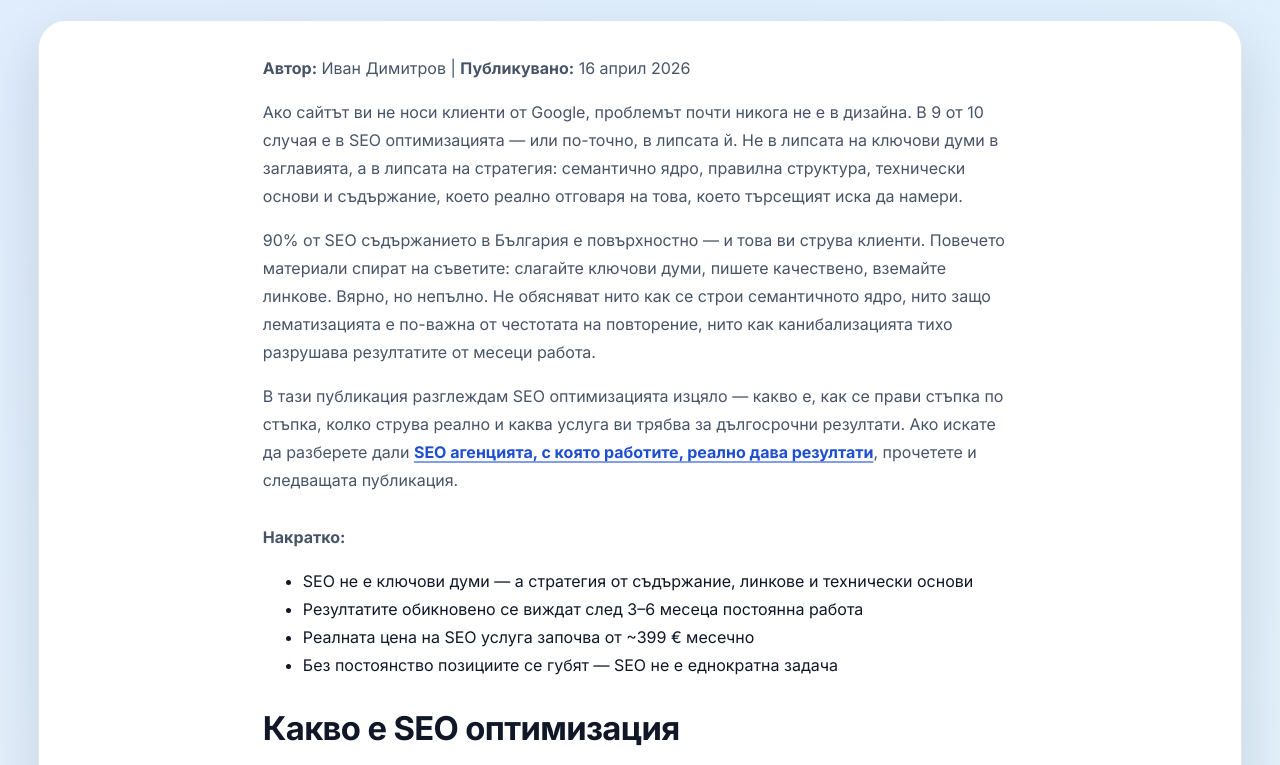
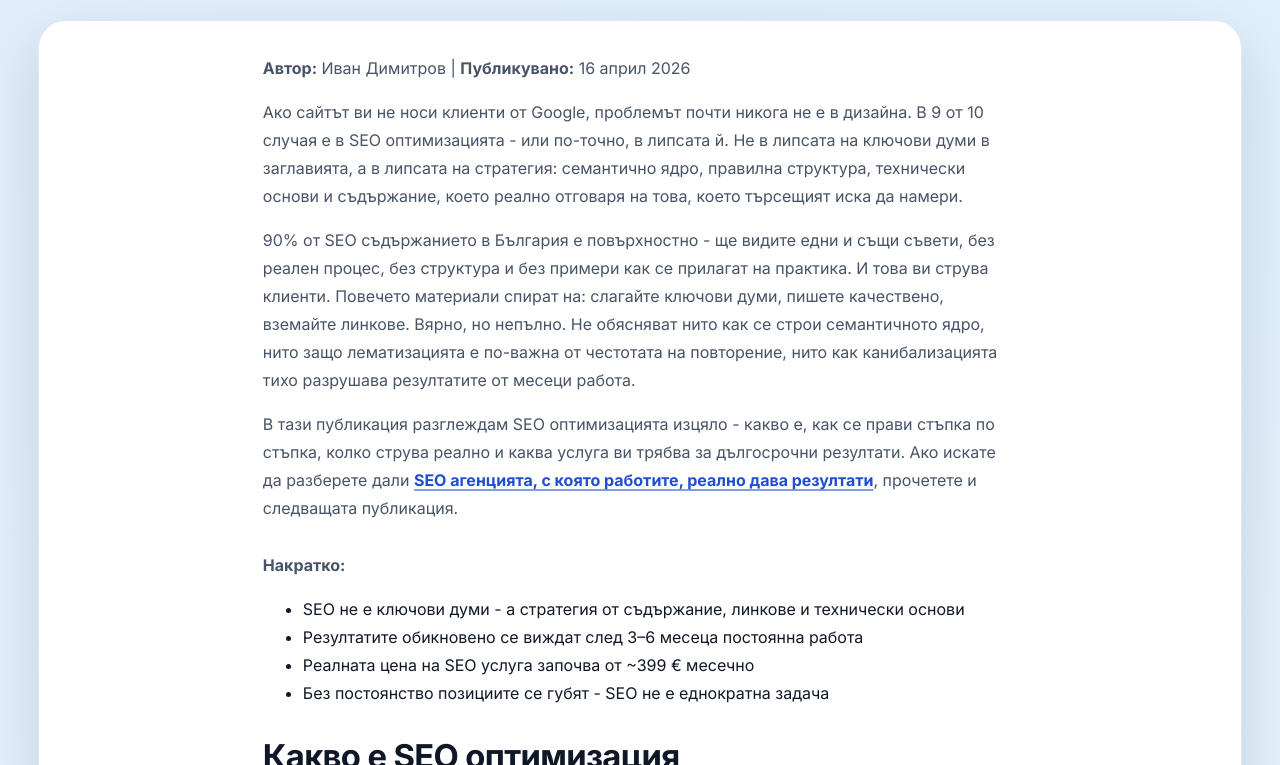
Before and after one commit to inweblife/inweblife, a Next.js app: page /seo-optimizaciya-na-ueb-sait in a window 1280 px wide. Shown: the part 615-1380 px from the top of the page. Built offline with nearby package versions, Linux system fonts and the light colour scheme; no server answers.

Commit message:
Update seo-optimizaciya-na-ueb-sait.js

```diff
--- a/pages/seo-optimizaciya-na-ueb-sait.js
+++ b/pages/seo-optimizaciya-na-ueb-sait.js
@@ -13,7 +13,7 @@ const articleSchema = {
   "@type": "Article",
   headline: "SEO оптимизация на уеб сайт - цени, процес и стратегия",
   description:
-    "Какво е SEO оптимизация, как се прави оптимизация на уеб сайт стъпка по стъпка, колко струва и каква SEO услуга ви трябва за дългосрочни резултати.",
+    "Какво е SEO оптимизация и колко струва? Вижте как се прави, кога има резултати и как да изберете правилната стратегия за своя сайт.",
   image: [`${SITE_URL}/og/seo-optimisation.png`],
   author: {
     "@type": "Person",
@@ -164,20 +164,21 @@ const SeoOptimizaciya = () => {
             </p>
             <p>
               Ако сайтът ви не носи клиенти от Google, проблемът почти никога не е в дизайна.
-              В 9 от 10 случая е в SEO оптимизацията — или по-точно, в липсата й. Не в липсата
+              В 9 от 10 случая е в SEO оптимизацията - или по-точно, в липсата й. Не в липсата
               на ключови думи в заглавията, а в липсата на стратегия: семантично ядро, правилна
               структура, технически основи и съдържание, което реално отговаря на това, което
               търсещият иска да намери.
             </p>
             <p>
-              90% от SEO съдържанието в България е повърхностно — и това ви струва клиенти.
-              Повечето материали спират на съветите: слагайте ключови думи, пишете качествено,
-              вземайте линкове. Вярно, но непълно. Не обясняват нито как се строи семантичното
+              90% от SEO съдържанието в България е повърхностно - ще видите едни и същи
+              съвети, без реален процес, без структура и без примери как се прилагат на
+              практика. И това ви струва клиенти. Повечето материали спират на: слагайте
+              ключови думи, пишете качествено, вземайте линкове. Вярно, но непълно. Не обясняват нито как се строи семантичното
               ядро, нито защо лематизацията е по-важна от честотата на повторение, нито как
               канибализацията тихо разрушава резултатите от месеци работа.
             </p>
             <p>
-              В тази публикация разглеждам SEO оптимизацията изцяло — какво е, как се прави
+              В тази публикация разглеждам SEO оптимизацията изцяло - какво е, как се прави
               стъпка по стъпка, колко струва реално и каква услуга ви трябва за дългосрочни
               резултати. Ако искате да разберете дали{" "}
               <Link href="/telemarketing-seo">
@@ -190,10 +191,10 @@ const SeoOptimizaciya = () => {
           <section aria-label="Накратко">
             <p><strong>Накратко:</strong></p>
             <ul>
-              <li>SEO не е ключови думи — а стратегия от съдържание, линкове и технически основи</li>
+              <li>SEO не е ключови думи - а стратегия от съдържание, линкове и технически основи</li>
               <li>Резултатите обикновено се виждат след 3–6 месеца постоянна работа</li>
               <li>Реалната цена на SEO услуга започва от ~399&nbsp;€ месечно</li>
-              <li>Без постоянство позициите се губят — SEO не е еднократна задача</li>
+              <li>Без постоянство позициите се губят - SEO не е еднократна задача</li>
             </ul>
           </section>
 
@@ -307,11 +308,11 @@ const SeoOptimizaciya = () => {
             </p>
             <p><strong>Как изглежда работещото SEO:</strong></p>
             <ol>
-              <li><strong>Семантично ядро</strong> — всички заявки, групирани по теми и намерение</li>
-              <li><strong>Структура на сайта</strong> — URL архитектура, pillar pages, supporting articles</li>
-              <li><strong>Съдържание</strong> — content clusters, лематизация, покритие на темата</li>
-              <li><strong>Линкове</strong> — вътрешно налинкване + авторитетни обратни линкове</li>
-              <li><strong>Техническа основа</strong> — скорост, мобилен изглед, sitemap, schema markup</li>
+              <li><strong>Семантично ядро</strong> - всички заявки, групирани по теми и намерение</li>
+              <li><strong>Структура на сайта</strong> - URL архитектура, pillar pages, supporting articles</li>
+              <li><strong>Съдържание</strong> - content clusters, лематизация, покритие на темата</li>
+              <li><strong>Линкове</strong> - вътрешно налинкване + авторитетни обратни линкове</li>
+              <li><strong>Техническа основа</strong> - скорост, мобилен изглед, sitemap, schema markup</li>
             </ol>
 
             <h3>Семантично ядро и лематизация - основата се поставя при изграждането</h3>
@@ -436,26 +437,26 @@ const SeoOptimizaciya = () => {
             </p>
             <ul>
               <li>
-                <strong>Съдържание</strong> — минимум 4 статии месечно, всяка изградена около
+                <strong>Съдържание</strong> - минимум 4 статии месечно, всяка изградена около
                 конкретен ключов клъстер от семантичното ядро, с лематизирано покритие,
                 вътрешни линкове и schema markup. Писането и публикуването на 4 статии от
-                1000–2000 думи е пълноценна работна задача — не фоново занимание.
+                1000–2000 думи е пълноценна работна задача - не фоново занимание.
               </li>
               <li>
-                <strong>Link building</strong> — 2 до 4 качествени обратни линка от тематично
+                <strong>Link building</strong> - 2 до 4 качествени обратни линка от тематично
                 свързани домейни. Не от директории, не от PBN мрежи. Реален outreach,
                 guest публикации, партньорства.
               </li>
               <li>
-                <strong>Технически одит</strong> — проверка за 404 грешки и пренасочвания,
+                <strong>Технически одит</strong> - проверка за 404 грешки и пренасочвания,
                 анализ на Core Web Vitals, следене на индексирането в Search Console,
                 мобилен изглед. Техническите проблеми се натрупват и ако не се следят,
                 разрушават постигнатите позиции.
               </li>
               <li>
-                <strong>Репортинг</strong> — месечен доклад от Google Analytics 4 и Search
+                <strong>Репортинг</strong> - месечен доклад от Google Analytics 4 и Search
                 Console: трафик, класирани заявки, импресии, CTR, конверсии. Без данни
-                няма посока — имате дейност без стратегия.
+                няма посока - имате дейност без стратегия.
               </li>
             </ul>
 
@@ -465,7 +466,8 @@ const SeoOptimizaciya = () => {
               <strong>399 евро на месец</strong>. Включва: 4 публикации месечно (изследване,
               писане, оптимизация, публикуване), 2 качествени обратни линка, месечен технически
               одит и доклад от Search Console. Подходящ за малък до среден бизнес с регионална
-              или нишова конкуренция.
+              или нишова конкуренция. Ако някой ви предлага SEO за 100–200 евро, той не
+              намалява цената - намалява работата.
             </p>
             <p>
               Средният пакет е в диапазона <strong>599–799 евро месечно</strong> и добавя:
@@ -519,7 +521,7 @@ const SeoOptimizaciya = () => {
               оптимизация покрива темата в цялост. Supporting articles покриват конкретни
               аспекти: on-page SEO чеклист, как се изгражда backlink профил, какво е Core Web
               Vitals. Всеки supporting article линква обратно към pillar page-а и към свързаните
-              supporting articles. Google вижда свързана мрежа от съдържание по темата —
+              supporting articles. Google вижда свързана мрежа от съдържание по темата -
               и класира целия клъстер по-добре.
             </p>
             <p>
@@ -532,7 +534,7 @@ const SeoOptimizaciya = () => {
             <p>
               Консистентността е по-важна от честотата. По-добре е да публикувате 4 качествени
               статии месечно всеки месец в продължение на година, отколкото 20 статии наведнъж
-              и после нищо. Google следи темпото на публикуване — внезапни пикове без
+              и после нищо. Google следи темпото на публикуване - внезапни пикове без
               последващо съдържание са сигнал за нискокачествено запълване, не за авторитет.
             </p>
 
@@ -542,13 +544,13 @@ const SeoOptimizaciya = () => {
               То разпределя авторитета (link equity) от по-силните към по-слабите страници,
               помага на Google да разбере йерархията на сайта и подобрява потребителското
               изживяване. Всяка нова публикация трябва да съдържа вътрешни линкове към
-              свързани страници — и съществуващите страници трябва да бъдат обновявани с
+              свързани страници - и съществуващите страници трябва да бъдат обновявани с
               линкове към новото съдържание.
             </p>
             <p>
               Анкорните текстове (anchor text) на вътрешните линкове трябва да са описателни
               и да съдържат ключовата дума на целевата страница. &bdquo;Кликнете тук&ldquo; е
-              лош анкор. &bdquo;SEO оптимизация на уеб сайт&ldquo; е добър анкор — казва на
+              лош анкор. &bdquo;SEO оптимизация на уеб сайт&ldquo; е добър анкор - казва на
               Google и на потребителя какво ще намерят след клика.
             </p>
             <p>
@@ -573,7 +575,7 @@ const SeoOptimizaciya = () => {
               Лематизацията не е еднократна задача при написването на статията. В продължаващото
               SEO тя означава редовен преглед на съдържанието с въпроса: покривам ли достатъчно
               форми на темата или само повтарям едни и същи фрази? Search Console показва
-              заявките, за които се появявате на позиции 11–20 — точно на прага на първата
+              заявките, за които се появявате на позиции 11–20 - точно на прага на първата
               страница. Обогатяването на съдържанието с допълнителни форми и семантично
               свързани термини за тези заявки е едно от най-бързите подобрения в SEO.
               Не пишете нова страница - обновявате съществуваща и получавате по-добри позиции
@@ -591,15 +593,15 @@ const SeoOptimizaciya = () => {
               спиране на плащанията. Но изисква постоянство, стратегия и разбиране на процеса.
             </p>
             <p>
-              SEO не е въпрос на това дали ще го направите — а кога. Въпросът е дали ще
+              SEO не е въпрос на това дали ще го направите, а кога. Въпросът е дали ще
               започнете преди конкуренцията да ви изпревари окончателно.
             </p>
             <p>
-              Ако не сте сигурни дали SEO-то ви работи —{" "}
+              Ако не сте сигурни дали SEO-то ви работи - {" "}
               <Link href="/about">
                 <strong>напишете ми директно</strong>
               </Link>{" "}
-              и ще ви кажа конкретно какво не е наред. Не оферта по шаблон — конкретен отговор
+              и ще ви кажа конкретно какво не е наред. Не оферта по шаблон - конкретен отговор
               за вашия сайт.
             </p>
           </section>
@@ -610,16 +612,16 @@ const SeoOptimizaciya = () => {
             <h3>Колко време отнема SEO оптимизацията?</h3>
             <p>
               Първите измерими резултати обикновено се появяват след 3–4 месеца. Позиции в
-              топ 10 за средно конкурентни заявки — между 4-ия и 6-ия месец. При силно
+              топ 10 за средно конкурентни заявки - между 4-ия и 6-ия месец. При силно
               конкурентна ниша или нов домейн може да отнеме 9 до 12 месеца.
             </p>
 
             <h3>Мога ли сам да правя SEO?</h3>
             <p>
-              Да — основните on-page елементи (заглавия, мета описания, alt текстове,
+              Да - основните on-page елементи (заглавия, мета описания, alt текстове,
               вътрешни линкове) можете да настроите сами с инструменти като Rank Math или
               Google Search Console. Сложното започва при семантичното ядро, техническия одит
-              и link building — там грешките са скъпи и трудни за забелязване.
+              и link building - там грешките са скъпи и трудни за забелязване.
             </p>
 
             <h3>Защо SEO е скъпо?</h3>
@@ -627,14 +629,14 @@ const SeoOptimizaciya = () => {
               Защото не е еднократна задача. Реалният месечен обхват включва писане и
               публикуване на съдържание, изграждане на линкове, технически одит и анализ.
               Евтиното SEO обикновено означава автоматично генерирано съдържание и купени
-              линкове — двете неща, за които Google налага наказания.
+              линкове - двете неща, за които Google налага наказания.
             </p>
 
             <h3>Кога SEO има смисъл преди Google Ads?</h3>
             <p>
               Винаги, ако мислите дългосрочно. SEO изгражда позиции, които остават и след
               края на договора. Google Ads дава трафик веднага, но спира при спиране на
-              бюджета. Оптималният подход в повечето случаи е паралелно — Ads за бързи
+              бюджета. Оптималният подход в повечето случаи е паралелно - Ads за бързи
               резултати, SEO за устойчивост.
             </p>
 
@@ -642,7 +644,7 @@ const SeoOptimizaciya = () => {
             <p>
               Проверете Search Console: растат ли органичните импресии и кликове месец
               след месец? Класира ли се сайтът ви за нови заявки? Публикува ли се редовно
-              съдържание? Ако отговорът на трите е не — нещо не работи.
+              съдържание? Ако отговорът на трите е не - нещо не работи.
             </p>
           </section>
 
```
